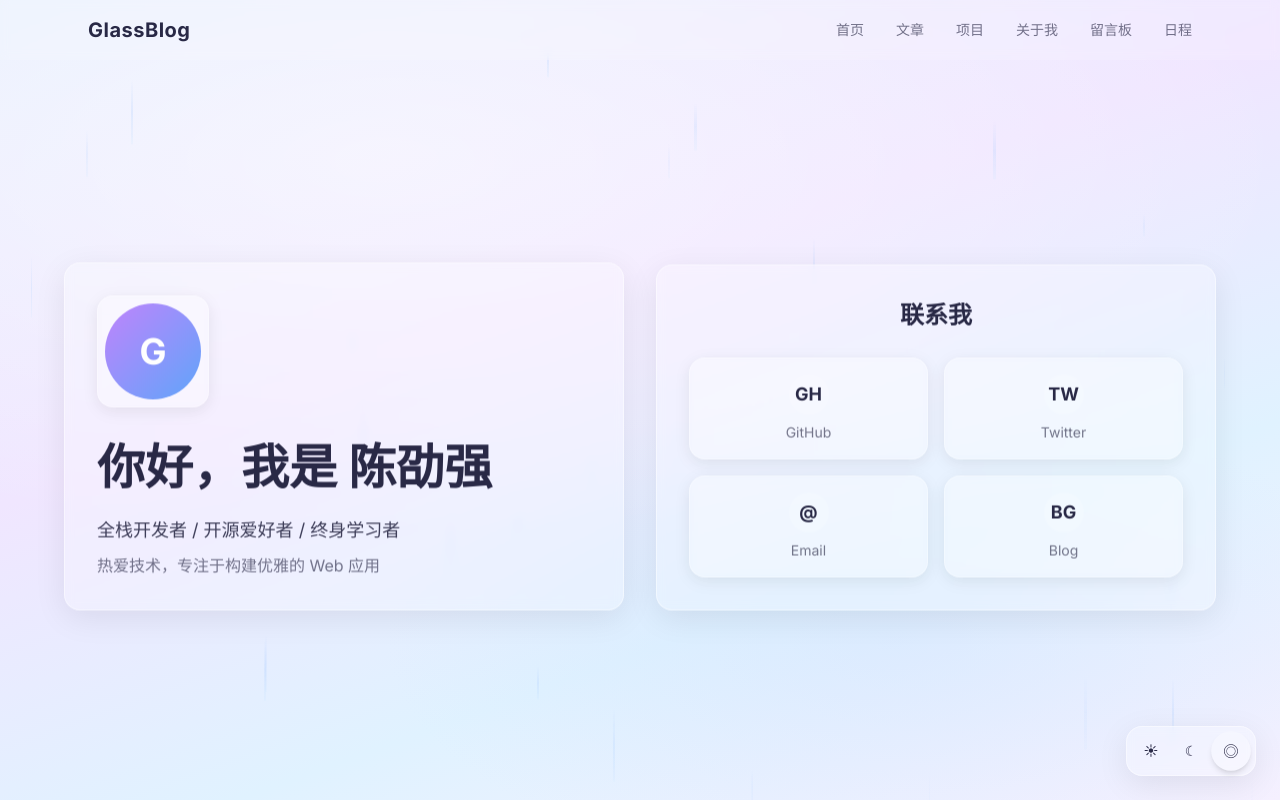
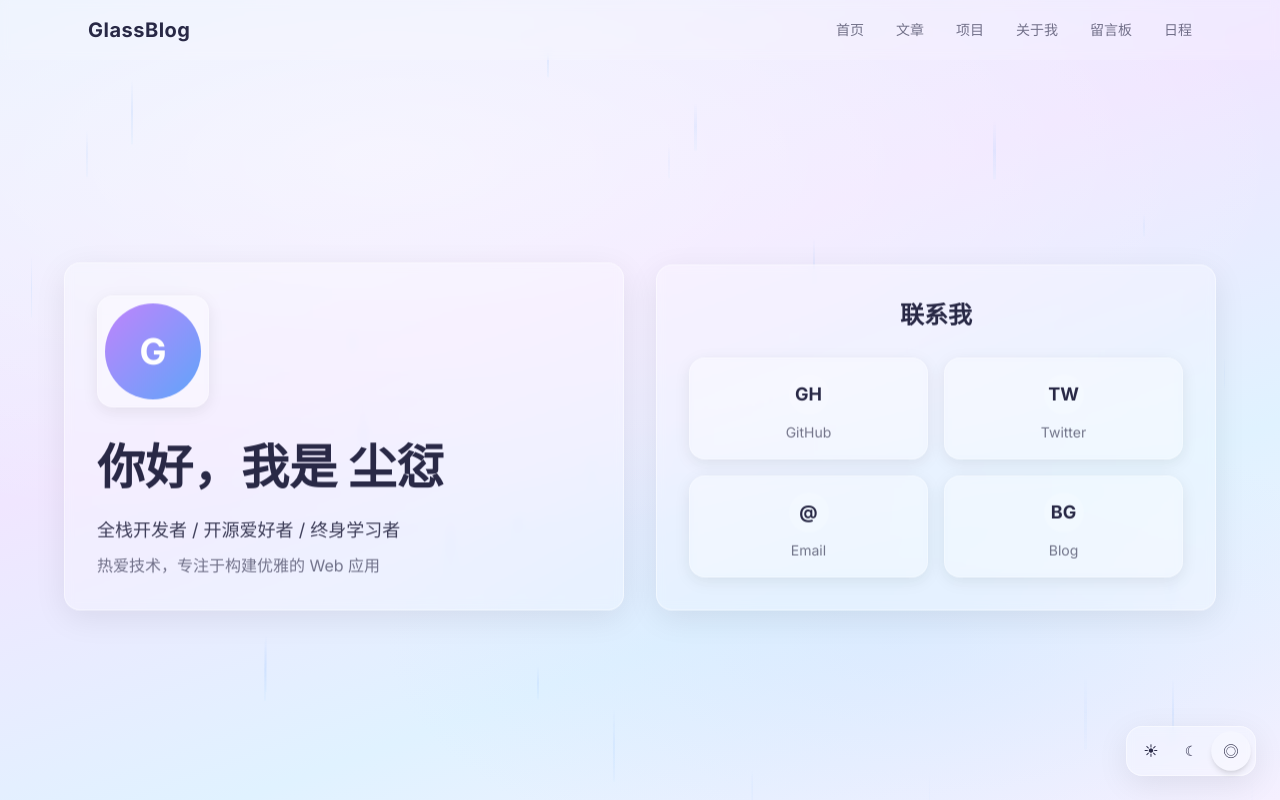
Before and after one commit to shaoqiangchen77-dev/my-dynamic-site, a Next.js app: page / in a window 1280 px wide. Shown: the top 800 px of the page. Built offline with nearby package versions, Linux system fonts and the light colour scheme.

Commit message:
大更新

```diff
--- a/app/globals.css
+++ b/app/globals.css
@@ -7,7 +7,6 @@
    ============================================ */
 :root,
 [data-theme="light"] {
-  --bg-base: linear-gradient(160deg, #e8f0fe 0%, #f0e6ff 40%, #e0f2ff 70%, #f5f0ff 100%);
   --glass-bg: rgba(255, 255, 255, 0.25);
   --glass-bg-strong: rgba(255, 255, 255, 0.35);
   --glass-bg-subtle: rgba(255, 255, 255, 0.15);
@@ -45,7 +44,6 @@
 }
 
 [data-theme="dark"] {
-  --bg-base: #000000;
   --glass-bg: rgba(255, 255, 255, 0.08);
   --glass-bg-strong: rgba(255, 255, 255, 0.12);
   --glass-bg-subtle: rgba(255, 255, 255, 0.05);
@@ -98,7 +96,7 @@ body {
 }
 
 /* ============================================
-   背景层 — 白天：透明玻璃 + 雨滴
+   背景层
    ============================================ */
 .bg-gradient-layer {
   position: fixed;
@@ -107,11 +105,13 @@ body {
   width: 100%;
   height: 100%;
   z-index: -1;
-  background: var(--bg-base);
-  transition: background 0.6s ease;
 }
 
-/* 白天模式：玻璃表面光泽 */
+/* 白天：透明玻璃 + 光泽 */
+[data-theme="light"] .bg-gradient-layer {
+  background: linear-gradient(160deg, #e8f0fe 0%, #f0e6ff 40%, #e0f2ff 70%, #f5f0ff 100%);
+}
+
 [data-theme="light"] .bg-gradient-layer::after {
   content: '';
   position: absolute;
@@ -122,7 +122,7 @@ body {
   pointer-events: none;
 }
 
-/* 雨滴下落动画 */
+/* 雨滴动画 */
 @keyframes rain-fall {
   0%   { transform: translateY(-10vh); opacity: 0; }
   10%  { opacity: 1; }
@@ -130,14 +130,11 @@ body {
   100% { transform: translateY(110vh); opacity: 0; }
 }
 
-/* ============================================
-   背景层 — 暗夜：动态银河
-   ============================================ */
+/* 暗夜：纯黑底 + 星空 + 银河 */
 [data-theme="dark"] .bg-gradient-layer {
   background: #000000;
 }
 
-/* 星空 */
 [data-theme="dark"] .bg-gradient-layer::before {
   content: '';
   position: absolute;
@@ -165,9 +162,9 @@ body {
     radial-gradient(1.5px 1.5px at 50% 60%, rgba(210,200,255,0.6) 50%, transparent 50%);
   background-size: 200% 200%;
   animation: star-drift 60s linear infinite;
+  pointer-events: none;
 }
 
-/* 银河星云 */
 [data-theme="dark"] .bg-gradient-layer::after {
   content: '';
   position: absolute;
@@ -176,9 +173,9 @@ body {
     radial-gradient(ellipse 60% 30% at 30% 40%, rgba(80,40,120,0.25) 0%, transparent 70%),
     radial-gradient(ellipse 50% 25% at 70% 60%, rgba(30,60,120,0.2) 0%, transparent 70%),
     radial-gradient(ellipse 40% 40% at 50% 50%, rgba(100,50,150,0.1) 0%, transparent 60%),
-    radial-gradient(ellipse 80% 20% at 40% 50%, rgba(60,40,100,0.15) 0%, transparent 60%),
-    linear-gradient(135deg, rgba(10,0,20,0.9) 0%, rgba(5,5,30,0.8) 50%, rgba(15,5,25,0.9) 100%);
+    radial-gradient(ellipse 80% 20% at 40% 50%, rgba(60,40,100,0.15) 0%, transparent 60%);
   animation: nebula-drift 30s ease-in-out infinite alternate;
+  pointer-events: none;
 }
 
 @keyframes star-drift {
@@ -187,8 +184,8 @@ body {
 }
 
 @keyframes nebula-drift {
-  0%   { opacity: 0.8; filter: hue-rotate(0deg); }
-  100% { opacity: 1; filter: hue-rotate(15deg); }
+  0%   { opacity: 0.8; }
+  100% { opacity: 1; }
 }
 
 /* ============================================
--- a/components/Hero.tsx
+++ b/components/Hero.tsx
@@ -19,7 +19,7 @@ export default function Hero() {
               G
             </div>
           </div>
-          <h1 className="title-xl mb-3">你好，我是 陈劭强</h1>
+          <h1 className="title-xl mb-3">你好，我是 尘愆</h1>
           <p className="text-body text-lg leading-relaxed">
             全栈开发者 / 开源爱好者 / 终身学习者
           </p>
```
Also changed, not shown: public/favicon.svg.
